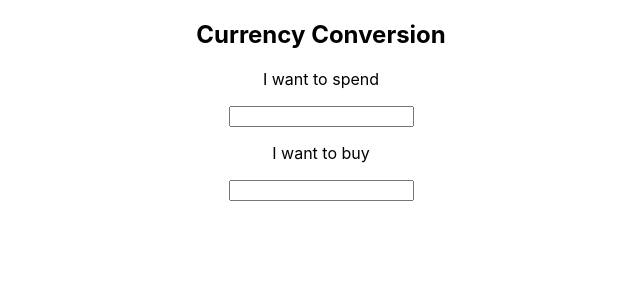
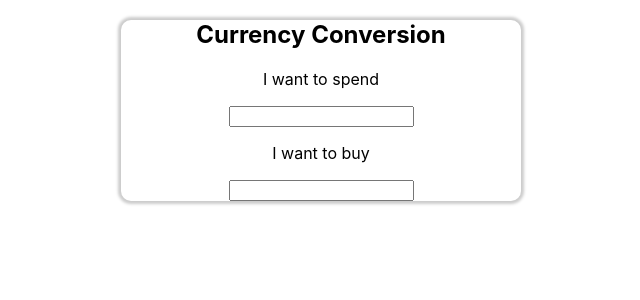
Before and after one commit to gtr32x/ConversionDisplay, a React (Create React App) app: page / in a window 1280 px wide. Shown: the top 300 px of the page, without its empty margins (319-959 px from the left). Built offline with nearby package versions, Linux system fonts and the light colour scheme.

Commit message:
Adding some basic styles

```diff
--- a/src/App.css
+++ b/src/App.css
@@ -36,3 +36,10 @@
     transform: rotate(360deg);
   }
 }
+
+.ConversionDisplay {
+  width: 400px;
+  margin: 0 auto;
+  box-shadow: 0 0 3px 3px #ccc;
+  border-radius: 10px;
+}
--- a/src/App.js
+++ b/src/App.js
@@ -15,7 +15,7 @@ class CurrencySelector extends React.Component {
 
   render() {
     const items = currencies.map((currency) =>
-      <a href="">{currency}</a>
+      <a href="#">{currency}</a>
     );
     return (
       <div className="CurrencySelector">
```
